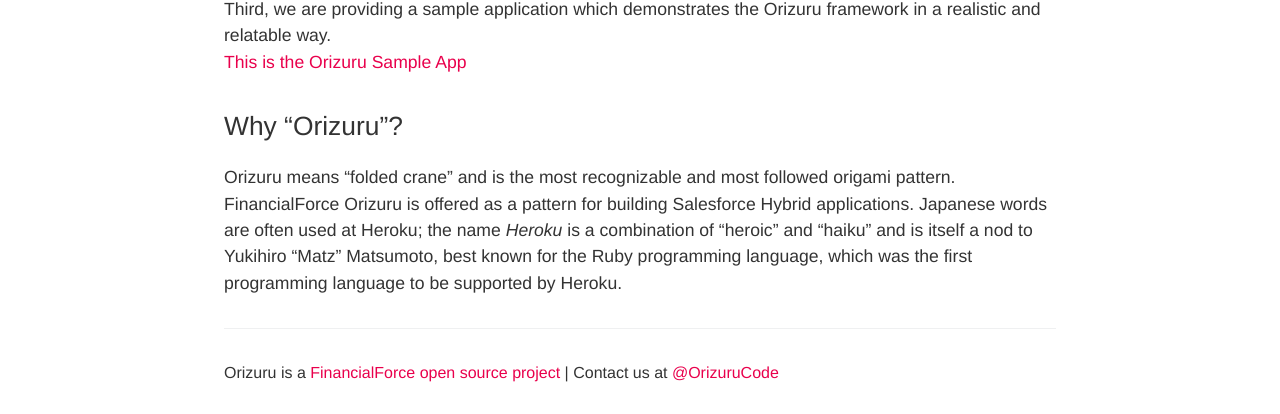
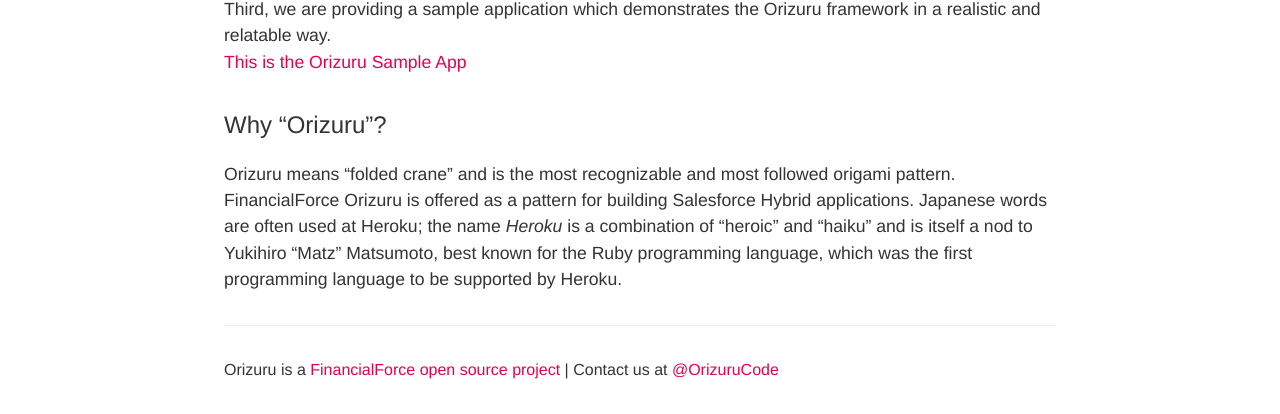
Before and after one commit to certinia/orizuru-pages, a Jekyll site: the page built from _pages/index.md, in a window 1280 px wide. Shown: the part 1127-1541 px from the top of the page. Built offline with Jekyll 4.4.1, drawn with Linux system fonts in a browser that asks for light colours; some web fonts are replaced.

Commit message:
Minor style adjustments

```diff
--- a/_sass/base-theme.scss
+++ b/_sass/base-theme.scss
@@ -94,6 +94,10 @@ a {
         margin-bottom: 1rem;
         font-weight: normal;
         color: $section-headings-color;
+    }
+
+    h2 {
+        font-size: 1.5rem;
     }
 
     p {
--- a/_sass/repo-controls.scss
+++ b/_sass/repo-controls.scss
@@ -20,7 +20,7 @@
     }
     a:hover {
         text-decoration: none;
-        background-color: $btn-bg-color-hover;
-        border-color: $btn-border-color-hover;
+        background-color: darken($btn-bg-color, 4%);
+        border-color: darken($btn-border-color, 4%);
     }
 }
```
